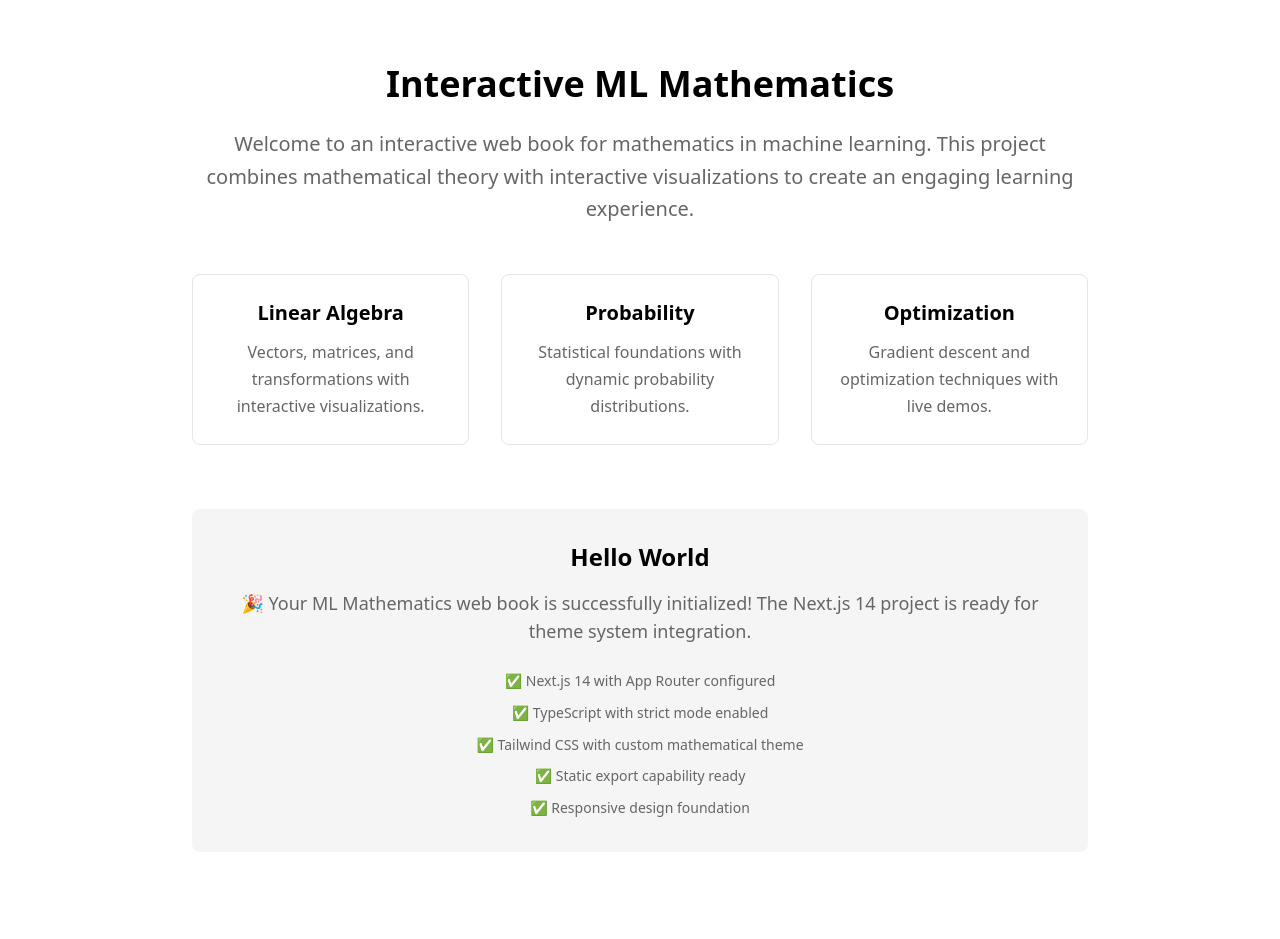
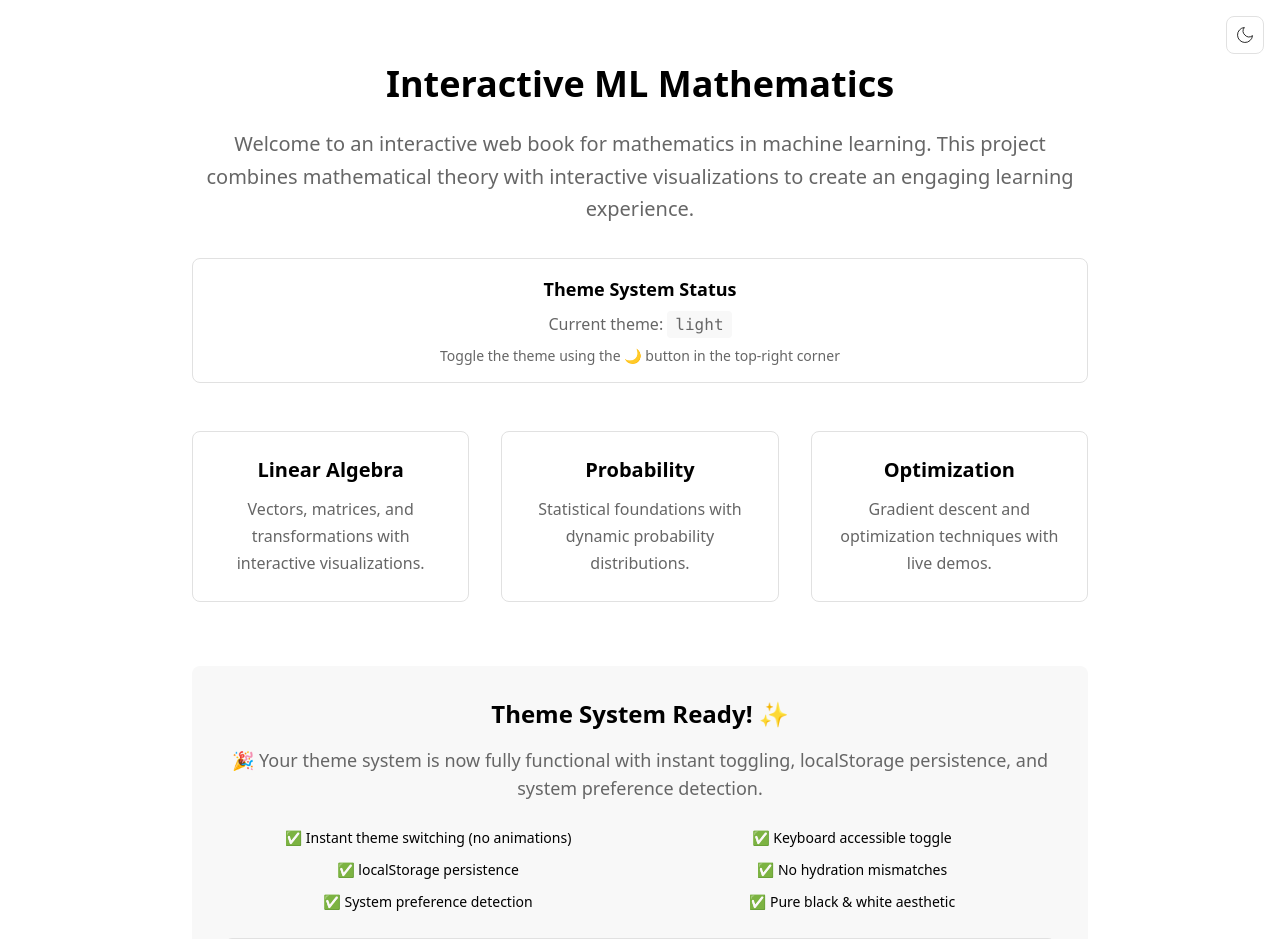
Before and after one commit to goyalpramod/mlm, a Next.js app: page / in a window 1280 px wide. Shown: the top 939 px of the page. Before the commit the page ends 916 px from the top, so only its background shows below. Built offline with nearby package versions, Linux system fonts and the light colour scheme.

Commit message:
feat: add theme toggle button

```diff
--- a/app/globals.css
+++ b/app/globals.css
@@ -6,9 +6,9 @@
   /* Light theme variables */
   --background: #ffffff;
   --foreground: #000000;
-  --muted: #f5f5f5;
+  --muted: #f8f8f8;
   --muted-foreground: #666666;
-  --border: #e5e5e5;
+  --border: #e1e1e1;
   --accent: #f0f0f0;
   --accent-foreground: #000000;
 }
@@ -18,14 +18,18 @@
   --background: #000000;
   --foreground: #ffffff;
   --muted: #0a0a0a;
-  --muted-foreground: #999999;
-  --border: #1a1a1a;
-  --accent: #0f0f0f;
+  --muted-foreground: #a1a1a1;
+  --border: #262626;
+  --accent: #1a1a1a;
   --accent-foreground: #ffffff;
 }
 
 /* Base styles for mathematical content */
 @layer base {
+  * {
+    @apply border-border;
+  }
+
   html {
     scroll-behavior: smooth;
   }
@@ -35,35 +39,42 @@
     font-feature-settings: "rlig" 1, "calt" 1;
     -webkit-font-smoothing: antialiased;
     -moz-osx-font-smoothing: grayscale;
+    transition: none; /* Disable theme transition animations */
   }
 
   /* Typography improvements for readability */
   h1, h2, h3, h4, h5, h6 {
-    @apply font-medium;
+    @apply font-medium text-foreground;
     line-height: 1.3;
   }
 
   p {
+    @apply text-foreground;
     line-height: 1.7;
   }
 
   /* Mathematical content styling */
   .math-content {
-    @apply leading-relaxed;
+    @apply leading-relaxed text-foreground;
   }
 
   /* Code block styling */
   code {
-    @apply font-mono text-sm;
+    @apply font-mono text-sm bg-muted text-foreground px-1 py-0.5 rounded;
   }
 
   pre {
-    @apply font-mono text-sm overflow-x-auto;
+    @apply font-mono text-sm overflow-x-auto bg-muted text-foreground p-4 rounded-lg;
   }
 
   /* Selection styling */
   ::selection {
-    @apply bg-accent text-accent-foreground;
+    @apply bg-foreground text-background;
+  }
+
+  /* Focus ring styling */
+  :focus-visible {
+    @apply outline-none ring-2 ring-foreground ring-offset-2 ring-offset-background;
   }
 }
 
--- a/app/layout.tsx
+++ b/app/layout.tsx
@@ -1,12 +1,12 @@
 import type { Metadata } from 'next'
+import { ClientLayout } from '@/components/layout/ClientLayout'
 import './globals.css'
 
 export const metadata: Metadata = {
   title: 'Interactive ML Mathematics',
   description: 'An interactive web book for mathematics in machine learning',
   keywords: ['mathematics', 'machine learning', 'linear algebra', 'calculus', 'statistics'],
-  authors: [{ name: 'Pramod Goyal' }],
-  viewport: 'width=device-width, initial-scale=1',
+  authors: [{ name: 'Your Name' }],
   robots: 'index, follow',
   openGraph: {
     title: 'Interactive ML Mathematics',
@@ -21,6 +21,11 @@ export const metadata: Metadata = {
   }
 }
 
+export const viewport = {
+  width: 'device-width',
+  initialScale: 1
+}
+
 interface RootLayoutProps {
   children: React.ReactNode
 }
@@ -30,11 +35,9 @@ export default function RootLayout({ children }: RootLayoutProps) {
     <html lang="en" suppressHydrationWarning>
       <head />
       <body className="min-h-screen antialiased">
-        <div id="root" className="relative flex min-h-screen flex-col">
-          <main className="flex-1">
-            {children}
-          </main>
-        </div>
+        <ClientLayout>
+          {children}
+        </ClientLayout>
       </body>
     </html>
   )
--- a/app/page.tsx
+++ b/app/page.tsx
@@ -1,4 +1,64 @@
+'use client'
+
+import { useTheme } from '@/lib/hooks/useTheme'
+import { useEffect, useState } from 'react'
+
 export default function HomePage() {
+  const [mounted, setMounted] = useState(false)
+
+  // Only access theme after component is mounted
+  useEffect(() => {
+    setMounted(true)
+  }, [])
+
+  // Don't render theme-dependent content until mounted
+  if (!mounted) {
+    return (
+      <div className="container mx-auto px-4 py-16">
+        <div className="max-w-4xl mx-auto text-center">
+          <h1 className="text-4xl font-bold mb-6 text-balance">
+            Interactive ML Mathematics
+          </h1>
+
+          <p className="text-xl text-muted-foreground leading-relaxed mb-8">
+            Welcome to an interactive web book for mathematics in machine learning.
+            This project combines mathematical theory with interactive visualizations
+            to create an engaging learning experience.
+          </p>
+
+          <div className="grid grid-cols-1 md:grid-cols-2 lg:grid-cols-3 gap-8 mt-12">
+            <div className="p-6 border border-border rounded-lg bg-background hover:bg-accent transition-colors">
+              <h2 className="text-xl font-semibold mb-3">Linear Algebra</h2>
+              <p className="text-muted-foreground">
+                Vectors, matrices, and transformations with interactive visualizations.
+              </p>
+            </div>
+
+            <div className="p-6 border border-border rounded-lg bg-background hover:bg-accent transition-colors">
+              <h2 className="text-xl font-semibold mb-3">Probability</h2>
+              <p className="text-muted-foreground">
+                Statistical foundations with dynamic probability distributions.
+              </p>
+            </div>
+
+            <div className="p-6 border border-border rounded-lg bg-background hover:bg-accent transition-colors">
+              <h2 className="text-xl font-semibold mb-3">Optimization</h2>
+              <p className="text-muted-foreground">
+                Gradient descent and optimization techniques with live demos.
+              </p>
+            </div>
+          </div>
+        </div>
+      </div>
+    )
+  }
+
+  return <MountedHomePage />
+}
+
+function MountedHomePage() {
+  const { theme } = useTheme()
+
   return (
     <div className="container mx-auto px-4 py-16">
       <div className="max-w-4xl mx-auto text-center">
@@ -12,22 +72,32 @@ export default function HomePage() {
           to create an engaging learning experience.
         </p>
 
+        <div className="mb-8 p-4 border border-border rounded-lg">
+          <h3 className="text-lg font-semibold mb-2">Theme System Status</h3>
+          <p className="text-muted-foreground">
+            Current theme: <span className="font-mono bg-muted px-2 py-1 rounded">{theme}</span>
+          </p>
+          <p className="text-sm text-muted-foreground mt-2">
+            Toggle the theme using the {theme === 'light' ? '🌙' : '☀️'} button in the top-right corner
+          </p>
+        </div>
+
         <div className="grid grid-cols-1 md:grid-cols-2 lg:grid-cols-3 gap-8 mt-12">
-          <div className="p-6 border border-border rounded-lg">
+          <div className="p-6 border border-border rounded-lg bg-background hover:bg-accent transition-colors">
             <h2 className="text-xl font-semibold mb-3">Linear Algebra</h2>
             <p className="text-muted-foreground">
               Vectors, matrices, and transformations with interactive visualizations.
             </p>
           </div>
 
-          <div className="p-6 border border-border rounded-lg">
+          <div className="p-6 border border-border rounded-lg bg-background hover:bg-accent transition-colors">
             <h2 className="text-xl font-semibold mb-3">Probability</h2>
             <p className="text-muted-foreground">
               Statistical foundations with dynamic probability distributions.
             </p>
           </div>
 
-          <div className="p-6 border border-border rounded-lg">
+          <div className="p-6 border border-border rounded-lg bg-background hover:bg-accent transition-colors">
             <h2 className="text-xl font-semibold mb-3">Optimization</h2>
             <p className="text-muted-foreground">
               Gradient descent and optimization techniques with live demos.
@@ -36,18 +106,33 @@ export default function HomePage() {
         </div>
 
         <div className="mt-16 p-8 bg-muted rounded-lg">
-          <h3 className="text-2xl font-semibold mb-4">Hello World</h3>
-          <p className="text-lg text-muted-foreground">
-            🎉 Your ML Mathematics web book is successfully initialized!
-            The Next.js 14 project is ready for theme system integration.
+          <h3 className="text-2xl font-semibold mb-4">Theme System Ready! ✨</h3>
+          <p className="text-lg text-muted-foreground mb-6">
+            🎉 Your theme system is now fully functional with instant toggling,
+            localStorage persistence, and system preference detection.
           </p>
 
-          <div className="mt-6 space-y-2 text-sm text-muted-foreground">
-            <p>✅ Next.js 14 with App Router configured</p>
-            <p>✅ TypeScript with strict mode enabled</p>
-            <p>✅ Tailwind CSS with custom mathematical theme</p>
-            <p>✅ Static export capability ready</p>
-            <p>✅ Responsive design foundation</p>
+          <div className="grid grid-cols-1 md:grid-cols-2 gap-4 text-sm text-muted-foreground">
+            <div className="space-y-2">
+              <p>✅ Instant theme switching (no animations)</p>
+              <p>✅ localStorage persistence</p>
+              <p>✅ System preference detection</p>
+            </div>
+            <div className="space-y-2">
+              <p>✅ Keyboard accessible toggle</p>
+              <p>✅ No hydration mismatches</p>
+              <p>✅ Pure black & white aesthetic</p>
+            </div>
+          </div>
+
+          <div className="mt-6 p-4 border border-border rounded-lg">
+            <h4 className="font-semibold mb-2">Test Instructions:</h4>
+            <ol className="text-left text-sm text-muted-foreground space-y-1">
+              <li>1. Click the theme toggle button (top-right)</li>
+              <li>2. Refresh the page - theme should persist</li>
+              <li>3. Change system preference - should auto-detect</li>
+              <li>4. Use Tab + Enter for keyboard navigation</li>
+            </ol>
           </div>
         </div>
       </div>
--- /dev/null
+++ b/components/layout/ClientLayout.tsx
@@ -0,0 +1,21 @@
+'use client'
+
+import { ThemeProvider } from '@/components/providers/ThemeProvider'
+import { ThemeToggle } from '@/components/ui/ThemeToggle'
+
+interface ClientLayoutProps {
+  children: React.ReactNode
+}
+
+export function ClientLayout({ children }: ClientLayoutProps) {
+  return (
+    <ThemeProvider>
+      <div id="root" className="relative flex min-h-screen flex-col">
+        <ThemeToggle />
+        <main className="flex-1">
+          {children}
+        </main>
+      </div>
+    </ThemeProvider>
+  )
+}
--- /dev/null
+++ b/components/providers/ThemeProvider.tsx
@@ -0,0 +1,82 @@
+'use client'
+
+import { createContext, useContext, useEffect, useState } from 'react'
+
+type Theme = 'light' | 'dark'
+
+interface ThemeContextValue {
+  theme: Theme
+  toggleTheme: () => void
+}
+
+const ThemeContext = createContext<ThemeContextValue | undefined>(undefined)
+
+interface ThemeProviderProps {
+  children: React.ReactNode
+}
+
+export function ThemeProvider({ children }: ThemeProviderProps) {
+  const [theme, setTheme] = useState<Theme>('light')
+  const [mounted, setMounted] = useState(false)
+
+  useEffect(() => {
+    // Get theme from localStorage or system preference
+    const getInitialTheme = (): Theme => {
+      if (typeof window === 'undefined') return 'light'
+
+      const stored = localStorage.getItem('theme')
+      if (stored === 'light' || stored === 'dark') {
+        return stored
+      }
+
+      // Check system preference
+      return window.matchMedia('(prefers-color-scheme: dark)').matches ? 'dark' : 'light'
+    }
+
+    const initialTheme = getInitialTheme()
+    setTheme(initialTheme)
+    setMounted(true)
+
+    // Apply theme to document
+    const root = document.documentElement
+    root.classList.remove('light', 'dark')
+    root.classList.add(initialTheme)
+  }, [])
+
+  useEffect(() => {
+    if (!mounted) return
+
+    // Update localStorage and DOM when theme changes
+    localStorage.setItem('theme', theme)
+    const root = document.documentElement
+    root.classList.remove('light', 'dark')
+    root.classList.add(theme)
+  }, [theme, mounted])
+
+  const toggleTheme = () => {
+    setTheme(prev => prev === 'light' ? 'dark' : 'light')
+  }
+
+  // Prevent hydration mismatch by not rendering until mounted
+  if (!mounted) {
+    return (
+      <div className="min-h-screen bg-white">
+        {children}
+      </div>
+    )
+  }
+
+  return (
+    <ThemeContext.Provider value={{ theme, toggleTheme }}>
+      {children}
+    </ThemeContext.Provider>
+  )
+}
+
+export function useTheme() {
+  const context = useContext(ThemeContext)
+  if (!context) {
+    throw new Error('useTheme must be used within a ThemeProvider')
+  }
+  return context
+}
--- /dev/null
+++ b/components/ui/ThemeToggle.tsx
@@ -0,0 +1,76 @@
+'use client'
+
+import { useTheme } from '@/components/providers/ThemeProvider'
+import { useState, useEffect } from 'react'
+
+export function ThemeToggle() {
+  const [mounted, setMounted] = useState(false)
+
+  useEffect(() => {
+    setMounted(true)
+  }, [])
+
+  // Don't render until mounted on client
+  if (!mounted) {
+    return (
+      <button
+        className="fixed top-4 right-4 z-50 p-2 rounded-lg border border-gray-300 bg-white hover:bg-gray-100 transition-colors"
+        disabled
+        aria-label="Loading theme toggle"
+        type="button"
+      >
+        <div className="h-5 w-5 animate-pulse bg-gray-300 rounded" />
+      </button>
+    )
+  }
+
+  return <MountedThemeToggle />
+}
+
+function MountedThemeToggle() {
+  const { theme, toggleTheme } = useTheme()
+
+  return (
+    <button
+      onClick={toggleTheme}
+      className="fixed top-4 right-4 z-50 p-2 rounded-lg border border-border bg-background hover:bg-accent transition-colors focus:outline-none focus:ring-2 focus:ring-foreground focus:ring-offset-2 focus:ring-offset-background"
+      aria-label={`Switch to ${theme === 'light' ? 'dark' : 'light'} mode`}
+      type="button"
+    >
+      {theme === 'light' ? (
+        <MoonIcon className="h-5 w-5" />
+      ) : (
+        <SunIcon className="h-5 w-5" />
+      )}
+    </button>
+  )
+}
+
+function SunIcon({ className }: { className?: string }) {
+  return (
+    <svg
+      className={className}
+      fill="none"
+      stroke="currentColor"
+      viewBox="0 0 24 24"
+      xmlns="http://www.w3.org/2000/svg"
+    >
+      <circle cx="12" cy="12" r="5" />
+      <path d="M12 1v2M12 21v2M4.22 4.22l1.42 1.42M18.36 18.36l1.42 1.42M1 12h2M21 12h2M4.22 19.78l1.42-1.42M18.36 5.64l1.42-1.42" />
+    </svg>
+  )
+}
+
+function MoonIcon({ className }: { className?: string }) {
+  return (
+    <svg
+      className={className}
+      fill="none"
+      stroke="currentColor"
+      viewBox="0 0 24 24"
+      xmlns="http://www.w3.org/2000/svg"
+    >
+      <path d="M21 12.79A9 9 0 1 1 11.21 3 7 7 0 0 0 21 12.79z" />
+    </svg>
+  )
+}
--- /dev/null
+++ b/lib/hooks/useTheme.ts
@@ -0,0 +1,14 @@
+// Re-export the useTheme hook from ThemeProvider for convenience
+export { useTheme } from '@/components/providers/ThemeProvider'
+
+// Type definitions for theme system
+export type Theme = 'light' | 'dark'
+
+export interface ThemeContextValue {
+  theme: Theme
+  toggleTheme: () => void
+}
+
+export interface ThemeProviderProps {
+  children: React.ReactNode
+}
--- a/tailwind.config.ts
+++ b/tailwind.config.ts
@@ -31,15 +31,22 @@ const config: Config = {
         ]
       },
 
-      // Custom colors for black/white theme
+      // Custom colors for strict black/white theme
       colors: {
+        // Base colors using CSS custom properties
         background: 'var(--background)',
         foreground: 'var(--foreground)',
         muted: 'var(--muted)',
         'muted-foreground': 'var(--muted-foreground)',
         border: 'var(--border)',
         accent: 'var(--accent)',
-        'accent-foreground': 'var(--accent-foreground)'
+        'accent-foreground': 'var(--accent-foreground)',
+
+        // Override default colors to black/white only
+        white: '#ffffff',
+        black: '#000000',
+        transparent: 'transparent',
+        current: 'currentColor',
       },
 
       // Improved spacing for mathematical content
```
Also changed, not shown: types/theme.ts (added, +14 -0 lines).
